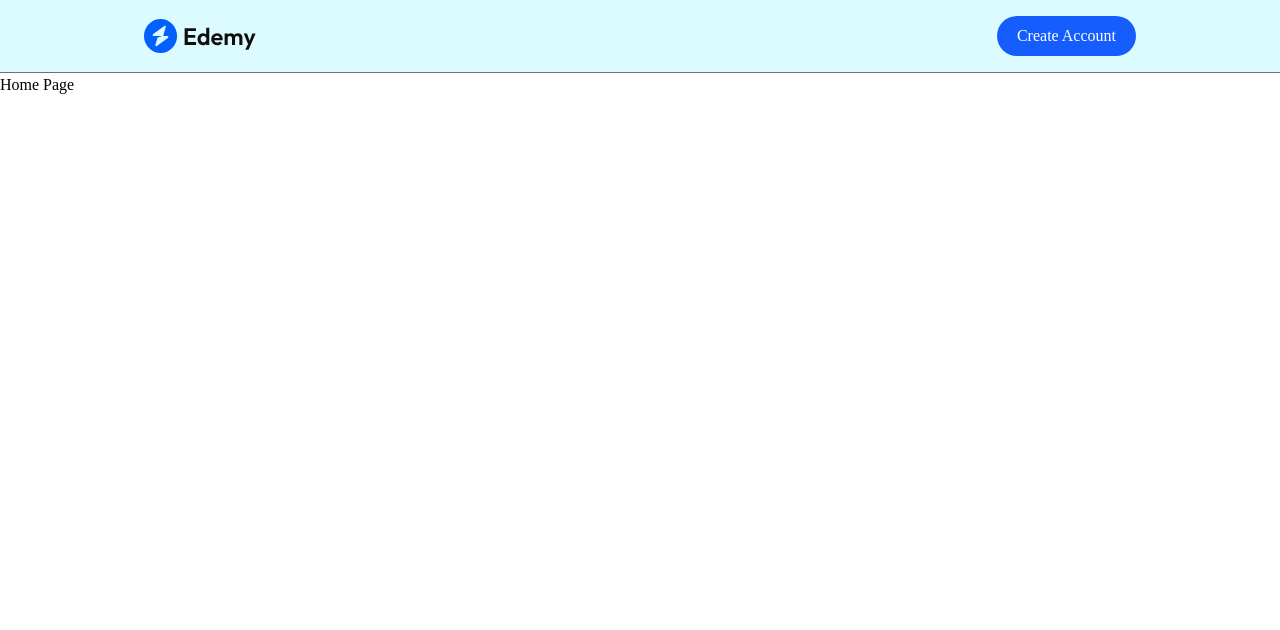
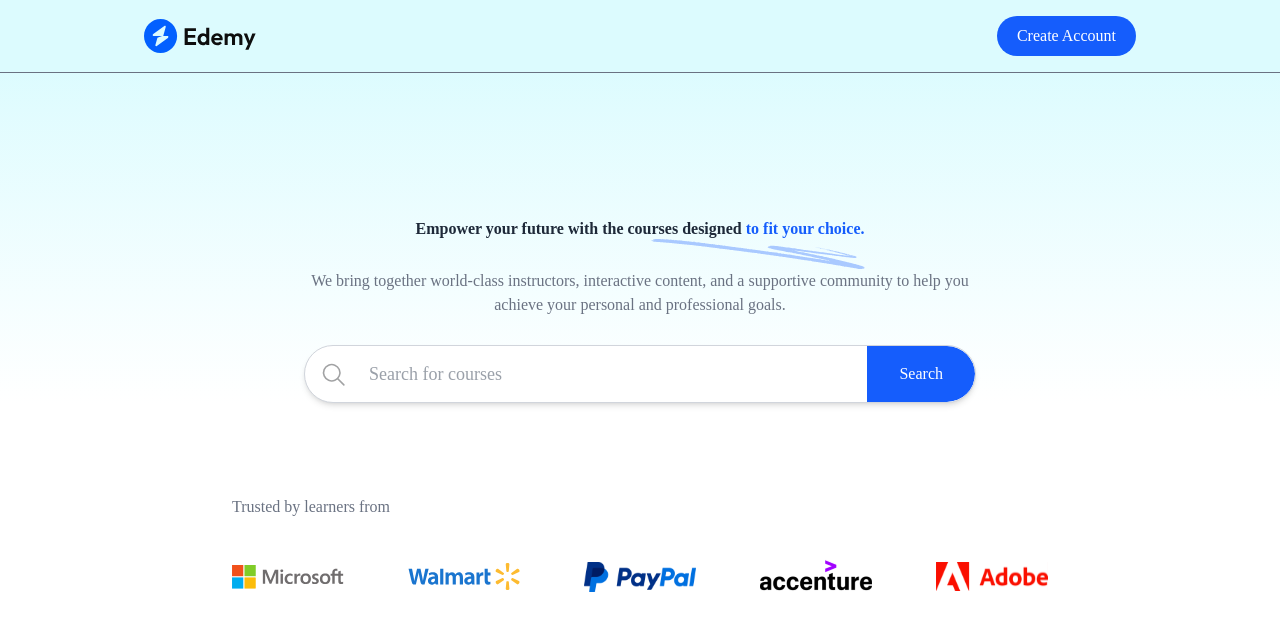
Before and after one commit to Madhav-kolasani/Learning-Manage-System, a React (Vite) app in the folder client/: page / in a window 1280 px wide. Shown: the top 630 px of the page. Built offline with nearby package versions, Linux system fonts and the light colour scheme; no server answers; a web font is replaced by a local one.

Commit message:
SearchBar

```diff
--- a/client/src/components/student/Companies.jsx
+++ b/client/src/components/student/Companies.jsx
@@ -1,10 +1,19 @@
-import React from 'react'
+import React from "react";
+import { assets } from "../../assets/assets";
 
 const Companies = () => {
   return (
-    <div><h1>Companies</h1></div>
+    <div className="pt-16">
+      <p className="text-base text-gray-500">Trusted by learners from</p>
+      <div className="flex flex-wrap items-center justify-center gap-6 md:gap-16 md:mt-10 mt-5">
+        <img src={assets.microsoft_logo} alt="Microsoft" className="w-20 md:w-28"/>
+        <img src={assets.walmart_logo} alt="Walmart" className="w-20 md:w-28"/>
+        <img src={assets.paypal_logo} alt="paypal" className="w-20 md:w-28"/>
+        <img src={assets.accenture_logo} alt="accenture" className="w-20 md:w-28"/>
+        <img src={assets.adobe_logo} alt="adobe" className="w-20 md:w-28"/>
+      </div>
+    </div>
+  );
+};
 
-  )
-}
-
-export default Companies
+export default Companies;
--- a/client/src/components/student/Hero.jsx
+++ b/client/src/components/student/Hero.jsx
@@ -1,9 +1,34 @@
-import React from 'react'
+import React from "react";
+import { assets } from "../../assets/assets";
+import SearchBar from "./SearchBar";
 
 const Hero = () => {
   return (
-    <div><h1>Hero</h1></div>
-  )
-}
+    <div className="flex flex-col items-center justify-center w-full md:pt-36 pt-20 px-7 md:px-0 space-y-7 text-center bg-gradient-to-b from-cyan-100/70 to-white">
+      <h1 className="md:text-home-heading-large text-home-heading-small relative font-bold text-gray-800 max-w-3xl max-w-auto">
+        Empower your future with the courses designed{" "}
+        <span className="text-blue-600">to fit your choice.</span>
+        <img
+          src={assets.sketch}
+          alt="sketch"
+          className="md:block hidden absolute -bottom-7 right-0"
+        />
+      </h1>
 
-export default Hero
+      <p className="md:block hidden text-gray-500 max-w-2xl mx-auto">
+        We bring together world-class instructors, interactive content, and a
+        supportive community to help you achieve your personal and professional
+        goals.
+      </p>
+
+      <p className="md:hidden block text-gray-500 max-w-sm mx-auto">
+        We bring together world-class instructors to help you achieve your
+        professional goals.
+      </p>
+
+      <SearchBar />
+    </div>
+  );
+};
+
+export default Hero;
--- a/client/src/components/student/SearchBar.jsx
+++ b/client/src/components/student/SearchBar.jsx
@@ -1,9 +1,50 @@
-import React from 'react'
+import React, { useState } from "react";
+import { assets } from "../../assets/assets";
+import { useNavigate } from "react-router-dom";
 
-const SearchBar = () => {
+const SearchBar = ({ data }) => {
+  const navigate = useNavigate();
+  const [input, setInput] = useState(data ? data : "");
+
+  const onSearchHandler = (e) => {
+    e.preventDefault();
+    navigate("/course-list/" + input);
+  };
+
   return (
-    <div><h1>SearchBar</h1></div>
-  )
-}
+    <div className="w-full flex justify-center">
+      <form
+        onSubmit={onSearchHandler}
+        className="w-full max-w-2xl flex items-center bg-white border border-gray-300 rounded-full shadow-md overflow-hidden"
+      >
+        {/* Search Icon */}
+        <div className="flex items-center justify-center px-4">
+          <img
+            src={assets.search_icon}
+            alt="search_icon"
+            className="w-6 h-6 opacity-70"
+          />
+        </div>
 
-export default SearchBar
+        {/* Input */}
+        <input
+          onChange={(e) => setInput(e.target.value)}
+          value={input}
+          type="text"
+          placeholder="Search for courses"
+          className="flex-grow h-14 px-2 text-gray-700 text-lg outline-none"
+        />
+
+        {/* Button */}
+        <button
+          type="submit"
+          className="bg-blue-600 hover:bg-blue-700 transition text-white font-medium px-8 h-14 rounded-r-full"
+        >
+          Search
+        </button>
+      </form>
+    </div>
+  );
+};
+
+export default SearchBar;
--- a/client/src/pages/student/Home.jsx
+++ b/client/src/pages/student/Home.jsx
@@ -1,9 +1,12 @@
 import React from 'react'
+import Hero from '../../components/student/Hero'
+import Companies from '../../components/student/Companies'
 
 const Home = () => {
   return (
-    <div>
-      <h1>Home Page</h1>
+    <div className='flex flex-col items-center space-y-7'>
+      <Hero />
+      <Companies/>
     </div>
   )
 }
--- /dev/null
+++ b/client/tailwind.config.js
@@ -0,0 +1,19 @@
+/** @type {import('tailwindcss').Config} */
+export default {
+  content: [
+    "./index.html",
+    "./src/**/*.{js,jsx,ts,tsx}",
+  ],
+  theme: {
+    extend: {
+      fontSize:{
+        'course-details-heading-small': ['26px', '36px'],
+        'course-details-heading-large': ['36px', '44px'],
+        'home-heading-small': ['28px', '34px'],
+        'home-heading-large': ['48px', '56px'],
+        'default': ['15px', '21px'],
+      }
+    },
+  },
+  plugins: [],
+}
```
Also changed, not shown: 1 other file (tests, documents, lock files or other folders).
